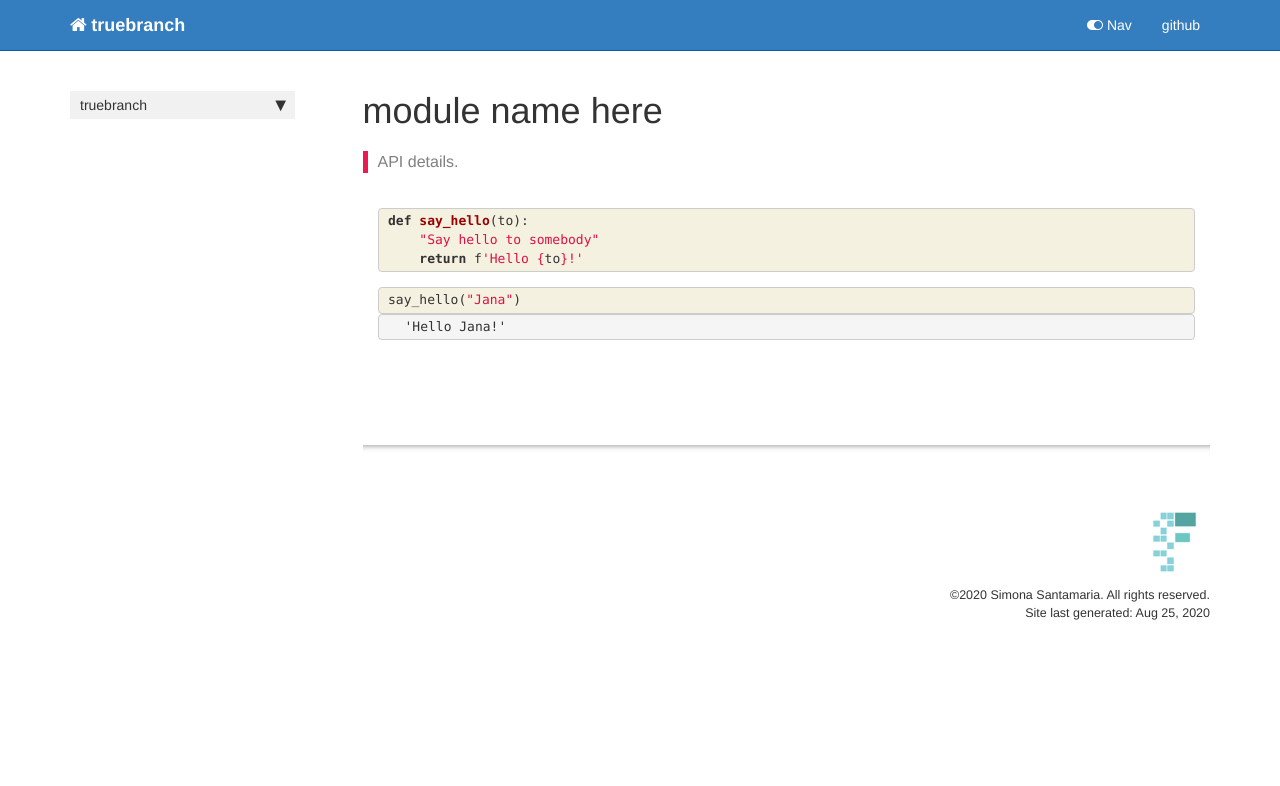
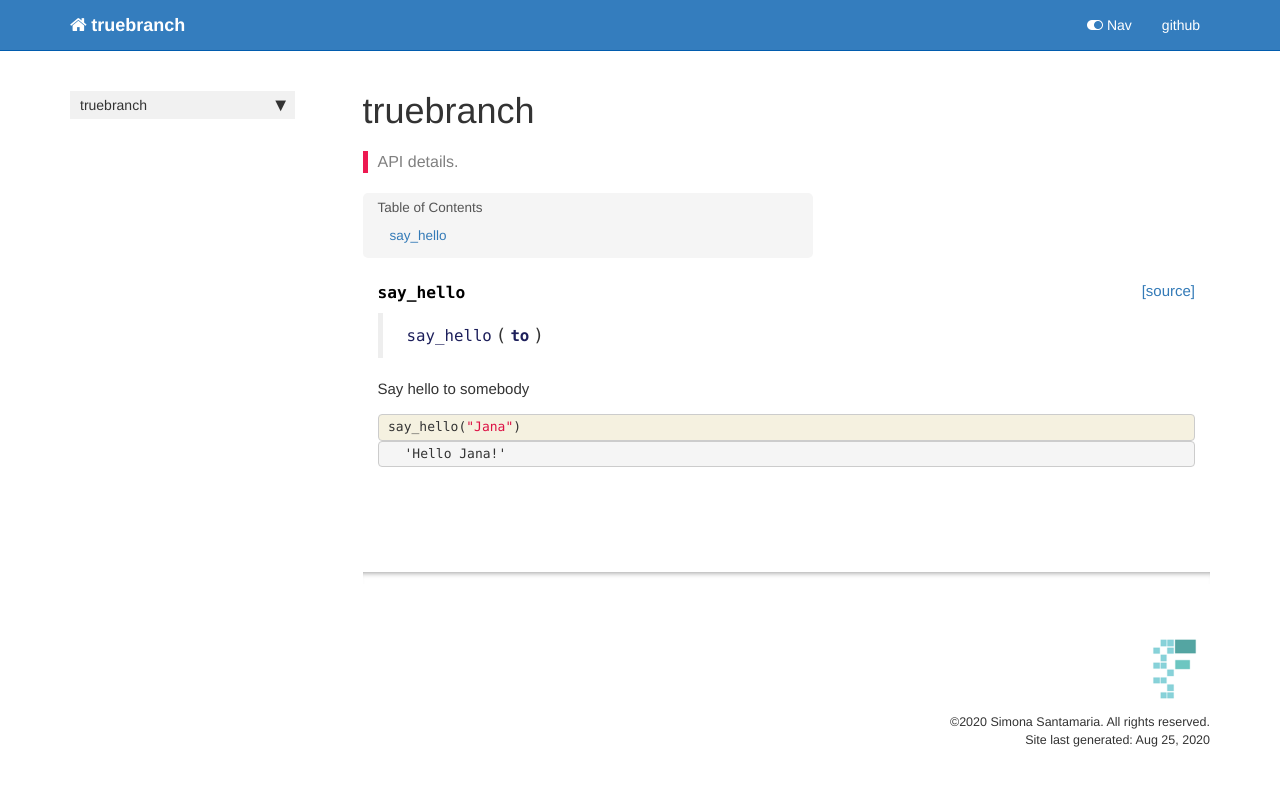
Before and after one commit to simonasantamaria/truebranch, a Jekyll site: the page built from docs/core.html, in a window 1280 px wide. Shown: the top 786 px of the page. Built offline with Jekyll 4.4.1, drawn with Linux system fonts in a browser that asks for light colours; nearby versions of some CDN libraries; comment, search, counter and statistics services are not loaded.

Commit message:
nbdev_export added

```diff
--- a/docs/_data/sidebars/home_sidebar.yml
+++ b/docs/_data/sidebars/home_sidebar.yml
@@ -10,7 +10,7 @@
       title: Overview
       url: /
     - output: web,pdf
-      title: module name here
+      title: truebranch
       url: core.html
     output: web
     title: truebranch
--- a/docs/core.html
+++ b/docs/core.html
@@ -1,6 +1,6 @@
 ---
 
-title: module name here
+title: truebranch
 
 keywords: fastai
 sidebar: home_sidebar
@@ -31,16 +31,29 @@
     {% raw %}
 
 <div class="cell border-box-sizing code_cell rendered">
-<div class="input">
 
-<div class="inner_cell">
-    <div class="input_area">
-<div class=" highlight hl-ipython3"><pre><span></span><span class="k">def</span> <span class="nf">say_hello</span><span class="p">(</span><span class="n">to</span><span class="p">):</span>
-    <span class="s2">&quot;Say hello to somebody&quot;</span>
-    <span class="k">return</span> <span class="sa">f</span><span class="s1">&#39;Hello </span><span class="si">{</span><span class="n">to</span><span class="si">}</span><span class="s1">!&#39;</span>
-</pre></div>
+</div>
+    {% endraw %}
 
-    </div>
+    {% raw %}
+
+<div class="cell border-box-sizing code_cell rendered">
+
+<div class="output_wrapper">
+<div class="output">
+
+<div class="output_area">
+
+
+<div class="output_markdown rendered_html output_subarea ">
+<h4 id="say_hello" class="doc_header"><code>say_hello</code><a href="https://github.com/simonasantamaria/truebranch/tree/master/truebranch/core.py#L6" class="source_link" style="float:right">[source]</a></h4><blockquote><p><code>say_hello</code>(<strong><code>to</code></strong>)</p>
+</blockquote>
+<p>Say hello to somebody</p>
+
+</div>
+
+</div>
+
 </div>
 </div>
 
--- a/docs/sidebar.json
+++ b/docs/sidebar.json
@@ -1,6 +1,6 @@
 {
   "truebranch": {
     "Overview": "/",
-    "module name here": "core.html"
+    "truebranch": "core.html"
   }
 }
--- a/truebranch/_nbdev.py
+++ b/truebranch/_nbdev.py
@@ -2,9 +2,9 @@
 
 __all__ = ["index", "modules", "custom_doc_links", "git_url"]
 
-index = {}
+index = {"say_hello": "00_core.ipynb"}
 
-modules = []
+modules = ["core.py"]
 
 doc_url = "https://simonasantamaria.github.io/truebranch/"
 
```
Also changed, not shown: truebranch/core.py (+6 -1 lines), 1 other file.
